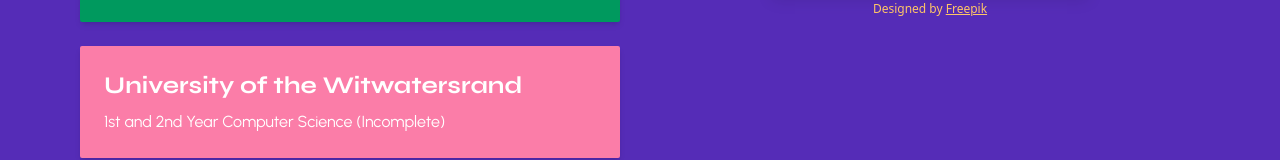
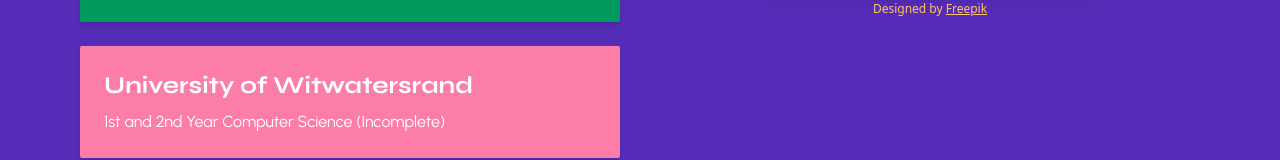
Before and after one commit to Sonwabiso1/my-portfolio, a React (Vite) app: page /Education in a window 1280 px wide. Shown: the part 414-574 px from the top of the page. Built offline with nearby package versions, Linux system fonts and the light colour scheme.

Commit message:
fixed grammer

```diff
--- a/src/pages/Education.jsx
+++ b/src/pages/Education.jsx
@@ -38,7 +38,7 @@
                     {/* Wits Education */}
                     <div className="bg-coral-pink p-4 md:p-6 rounded-sm shadow-md">
                         <h2 className="text-white text-xl md:text-2xl font-bold mb-2 font-heading">
-                            University of the Witwatersrand
+                            University of Witwatersrand
                         </h2>
                         <p className="text-white font-body">
                             1st and 2nd Year Computer Science (Incomplete)
```
